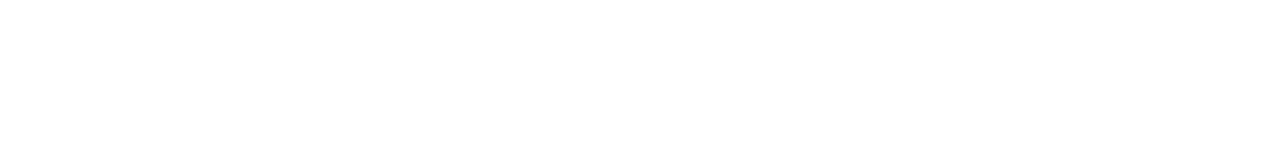
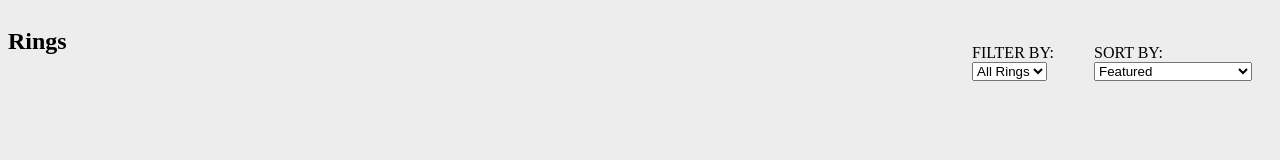
Before and after one commit to eyekavya/FlexBox_Ring, a plain HTML site: page index.html in a window 1280 px wide. Drawn offline with Linux system fonts and the light colour scheme.

Commit message:
Nav Bar Added

```diff
--- a/index.html
+++ b/index.html
@@ -3,9 +3,48 @@
 <head>
     <meta charset="UTF-8">
     <meta name="viewport" content="width=device-width, initial-scale=1.0">
-    <title>Jacket</title>
+    <!-- <link rel="stylesheet" href="./reset.css"> -->
+    <link rel="stylesheet" href="./style.css">
+    <link rel="preconnect" href="https://fonts.gstatic.com">
+    <link href="https://fonts.googleapis.com/css2?family=Roboto&display=swap" rel="stylesheet">
+    <title>Ring</title>
 </head>
 <body>
 
+                            <!-- NAV BAR -->
+    <nav class="flex">
+
+        <div>
+            <h1>Rings</h1>
+        </div>
+
+        <div>
+            <ul>
+                <li>
+                    <label>FILTER BY:</label> <br>
+                    <select>
+                        <option>All Rings</option>
+                        <option>Brand</option>
+                        <option>Type</option>
+                        <option>Colour</option>
+                        <option>Price</option>
+                        <option>Metal</option>
+                    </select>
+                </li>
+
+                <li>
+                    <label>SORT BY:</label> <br>
+                    <select>
+                        <option>Featured</option>
+                        <option>Price: Low to High</option>
+                        <option>Price: High to Low</option>
+                        <option>Newest Arrivals</option>
+                        <option>Avg. Customer Review</option>
+                    </select>
+                </li>
+            </ul>
+        </div>
+    </nav>
+
 </body>
 </html>
--- a/style.css
+++ b/style.css
@@ -1,3 +1,22 @@
 body {
-    background: rgba(172, 172, 172, 0.466);
+    background: #ededed;
 }
+
+.flex {
+    display: flex;
+    justify-content: space-between;
+}
+
+ul {
+    display: flex;
+}
+
+ul li {
+    display: inline;
+    padding: 20px;
+}
+
+.heading {
+    font-family: 'Roboto', sans-serif;
+    font-size: 35px;
+}
```
